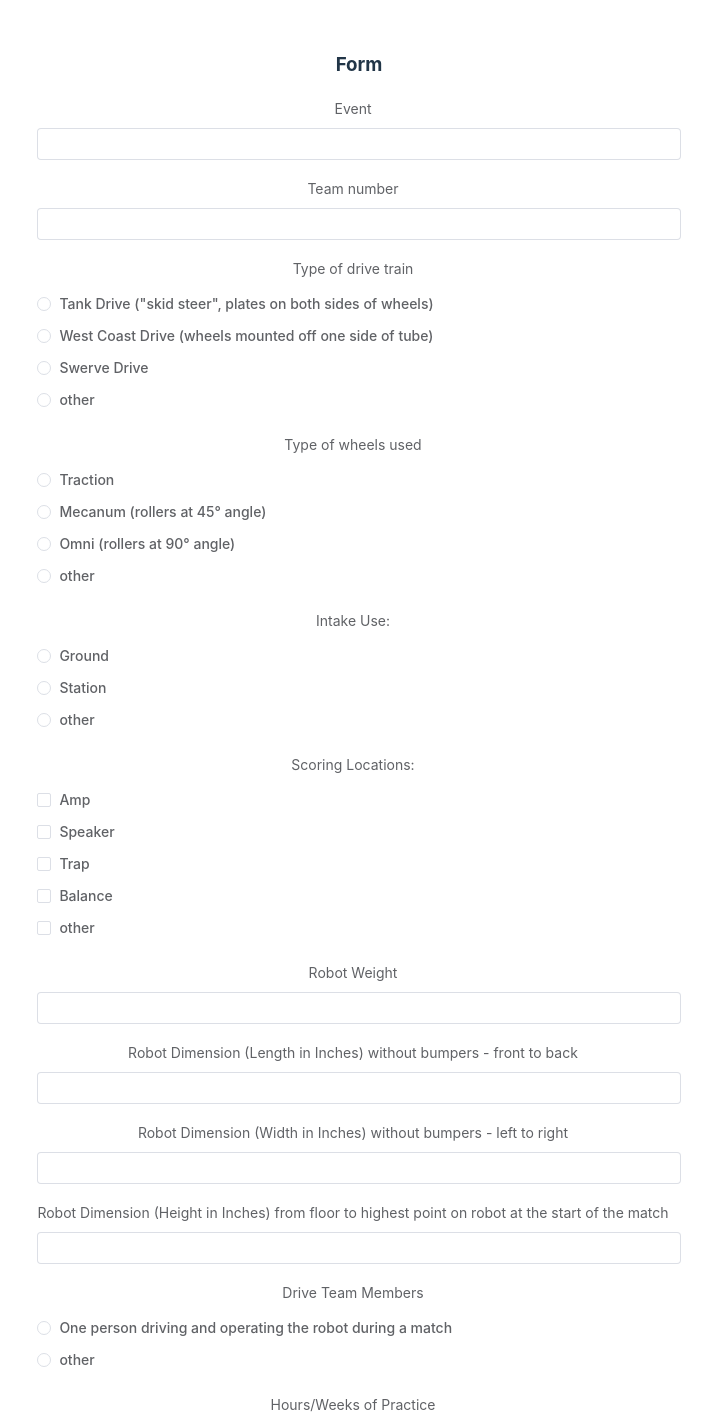
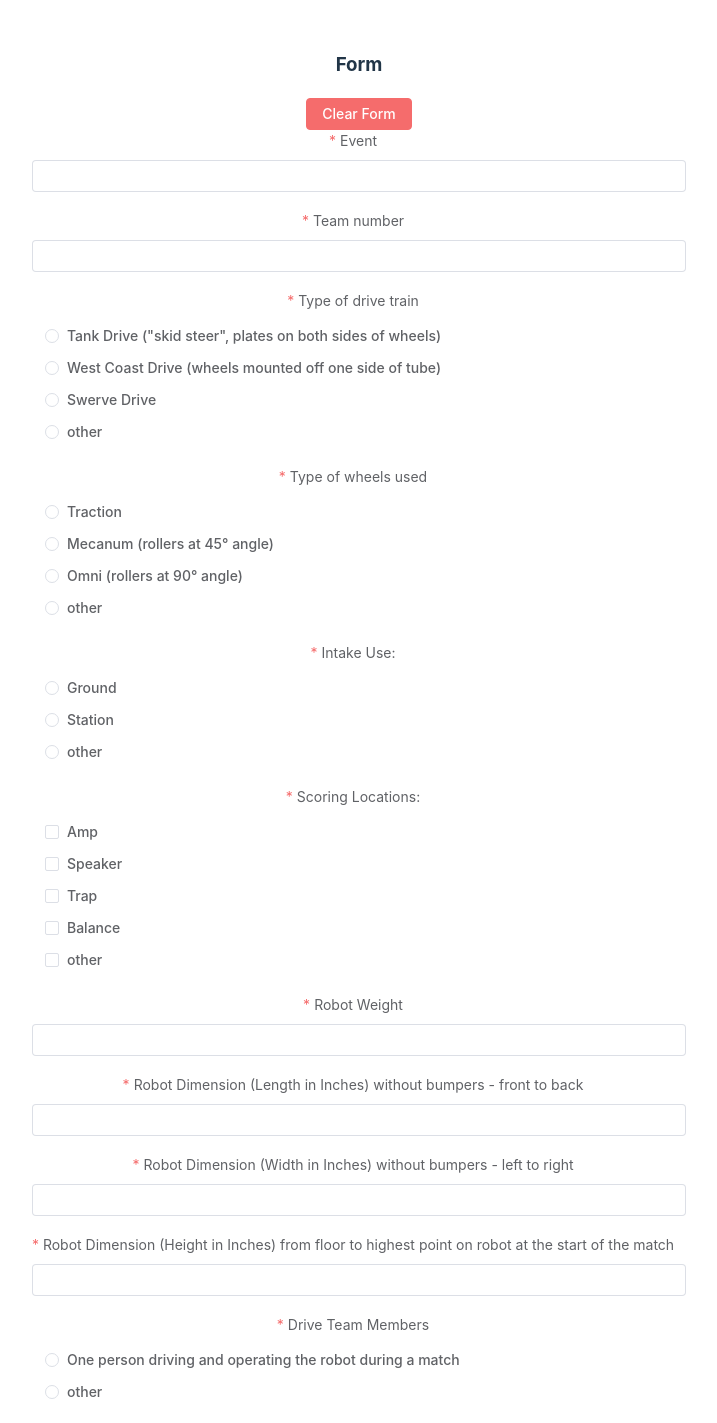
Before and after one commit to 1834423612/Pit-scouting, a Vue app: page / in a window 1280 px wide. Shown: the top 1423 px of the page, without its empty margins (281-998 px from the left). Built offline with nearby package versions, Linux system fonts and the light colour scheme; what vform3-builds would draw is missing.

Commit message:
feat: clear form and image upload icons

```diff
--- a/src/views/index.vue
+++ b/src/views/index.vue
@@ -2,14 +2,19 @@
   <el-form ref="form" label-width="120px" label-position="top">
     <h3>Form</h3>
 
-    <el-form-item v-for="x of form" :key="x.question" :label="x.question">
+    <el-button type="danger" @click="clearForm">Clear Form</el-button>
+
+    <el-form-item v-for="x of form" :key="x.question" :label="x.required ? `${x.question}` : x.question"
+      :required="x.required" :rules="[{ required: x.required, message: 'This field is required', trigger: 'blur' }]">
       <el-input v-if="x.type === 'text'" v-model="x.value" required></el-input>
       <el-input v-else-if="x.type === 'number'" v-model="x.value" pattern="^\d+(\s\d+\/\d+)?(\.\d+)?$|^\d+\/\d+$"
         title="Valid forms: _ , _._ , n/d , _ n/d" required></el-input>
 
       <el-radio-group v-else-if="x.type === 'radio'" v-model="x.value" required class="vertical-layout"
         @change="handleRadioChange(x, $event)">
-        <el-radio v-for="option in x.options" :key="option" :label="option">{{ option }}</el-radio>
+        <el-radio v-for="option in x.options" :key="option" :label="option">{{
+          option
+        }}</el-radio>
         <el-radio label="other"></el-radio>
         <el-input v-if="x.showOtherInput" v-model="x.otherValue" :rows="3" type="textarea"
           placeholder="Please input"></el-input>
@@ -31,7 +36,9 @@
     <el-form-item label="Picture - Full Robot">
       <el-upload class="upload-demo" drag action="http://localhost:3000/upload?type=full_robot"
         :on-success="handleSuccess" :on-remove="handleRemove" :file-list="fileList.fullRobot">
-        <i class="el-icon-upload"></i>
+        <el-icon :size="50" color="#b3b3b3">
+          <upload />
+        </el-icon>
         <div class="el-upload__text">
           Drag files here or <em>click to upload</em>
         </div>
@@ -41,7 +48,9 @@
     <el-form-item label="Picture - Drive Train">
       <el-upload class="upload-demo" drag action="http://localhost:3000/upload?type=drive_train"
         :on-success="handleSuccess" :on-remove="handleRemove" :file-list="fileList.driveTrain">
-        <i class="el-icon-upload"></i>
+        <el-icon :size="50" color="#b3b3b3">
+          <upload />
+        </el-icon>
         <div class="el-upload__text">
           Drag files here or <em>click to upload</em>
         </div>
@@ -51,16 +60,25 @@
   </el-form>
 </template>
 
-
 <script>
-import axios from 'axios';
+import axios from "axios";
 
 export default {
   data() {
     return {
       form: [
-        { question: "Event", type: "text", value: null },
-        { question: "Team number", type: "number", value: null },
+        {
+          question: "Event",
+          type: "text",
+          required: true,
+          value: null,
+        },
+        {
+          question: "Team number",
+          type: "number",
+          required: true,
+          value: null,
+        },
         {
           question: "Type of drive train",
           type: "radio",
@@ -70,8 +88,9 @@ export default {
             "Swerve Drive",
           ],
           value: null,
+          required: true,
           showOtherInput: false, // show the textarea when first load the page?
-          otherValue: '' // Store the value of the text input
+          otherValue: "", // Store the value of the text input
         },
         {
           question: "Type of wheels used",
@@ -82,42 +101,53 @@ export default {
             "Omni (rollers at 90° angle)",
           ],
           value: null,
+          required: true,
           showOtherInput: false, // show the textarea when first load the page?
-          otherValue: '' // Store the value of the text input
+          otherValue: "", // Store the value of the text input
         },
         {
           question: "Intake Use:",
           type: "radio",
           options: ["Ground", "Station"],
           value: null,
+          required: true,
           showOtherInput: false, // show the textarea when first load the page?
-          otherValue: '' // Store the value of the text input
+          otherValue: "", // Store the value of the text input
         },
         {
           question: "Scoring Locations:",
           type: "checkbox",
           options: ["Amp", "Speaker", "Trap", "Balance"],
           value: [], // should be an array if it's a checkbox
+          required: true,
           showOtherInput: false, // show the textarea when first load the page?
-          otherValue: '' // Store the value of the text input
+          otherValue: "", // Store the value of the text input
         },
-        { question: "Robot Weight", type: "number", value: null },
+        {
+          question: "Robot Weight",
+          type: "number",
+          required: true,
+          value: null,
+        },
         {
           question:
             "Robot Dimension (Length in Inches) without bumpers - front to back",
           type: "number",
+          required: true,
           value: null,
         },
         {
           question:
             "Robot Dimension (Width in Inches) without bumpers - left to right",
           type: "number",
+          required: true,
           value: null,
         },
         {
           question:
             "Robot Dimension (Height in Inches) from floor to highest point on robot at the start of the match",
           type: "number",
+          required: true,
           value: null,
         },
         {
@@ -127,26 +157,37 @@ export default {
             "One person driving and operating the robot during a match",
           ],
           value: null,
+          required: true,
           showOtherInput: false, // show the textarea when first load the page?
         },
-        { question: "Hours/Weeks of Practice", type: "text", value: null },
-        { question: "Additional Comments", type: "textarea", value: null },
+        {
+          question: "Hours/Weeks of Practice",
+          type: "text",
+          required: true,
+          value: null,
+        },
+        {
+          question: "Additional Comments",
+          type: "textarea",
+          required: false,
+          value: null,
+        },
       ],
       // fileList : this.form.filter(item => item.type === 'file').map(item => item.value)
       fileList: {
         fullRobot: [],
-        driveTrain: []
+        driveTrain: [],
       },
       // Requcored for uploading files ID
       fileIds: {
         fullRobot: [],
-        driveTrain: []
+        driveTrain: [],
       },
-      textarea: '',
+      textarea: "",
       computed: {
         fileList() {
           return this.form.filter((item) => item.type === "file");
-        }
+        },
       },
     };
   },
@@ -158,41 +199,47 @@ export default {
   watch: {
     form: {
       handler(newForm) {
-        newForm.forEach(question => {
-          if (question.type === 'checkbox') {
-            localStorage.setItem(question.question, JSON.stringify(question.value));
+        newForm.forEach((question) => {
+          if (question.type === "checkbox") {
+            localStorage.setItem(
+              question.question,
+              JSON.stringify(question.value)
+            );
           } else {
             localStorage.setItem(question.question, question.value);
           }
 
-          localStorage.setItem(question.question + '-otherValue', question.otherValue);
+          localStorage.setItem(
+            question.question + "-otherValue",
+            question.otherValue
+          );
         });
       },
-      deep: true
-    }
+      deep: true,
+    },
   },
 
   methods: {
     handleRadioChange(question, value) {
-      question.showOtherInput = (value === 'other');
+      question.showOtherInput = value === "other";
     },
     handleCheckboxChange(question, values) {
-      question.showOtherInput = values.includes('other');
+      question.showOtherInput = values.includes("other");
     },
     mounted() {
       // Check if the form has been saved before
-      this.form.forEach(question => {
-        if (question.type === 'radio' && question.value === 'other') {
+      this.form.forEach((question) => {
+        if (question.type === "radio" && question.value === "other") {
           question.showOtherInput = true;
         }
-        if (question.type === 'checkbox' && question.value.includes('other')) {
+        if (question.type === "checkbox" && question.value.includes("other")) {
           question.showOtherInput = true;
         }
       });
     },
 
     restoreFormData() {
-      this.form.forEach(question => {
+      this.form.forEach((question) => {
         try {
           // 对于普通值
           const savedValue = localStorage.getItem(question.question);
@@ -201,27 +248,61 @@ export default {
           }
 
           // 对于 'otherValue'
-          const otherValue = localStorage.getItem(question.question + '-otherValue');
+          const otherValue = localStorage.getItem(
+            question.question + "-otherValue"
+          );
           if (otherValue && otherValue !== "null") {
             question.otherValue = otherValue;
           }
 
           // 对于 checkbox 类型，确保值是数组
-          if (question.type === 'checkbox' && savedValue) {
+          if (question.type === "checkbox" && savedValue) {
             question.value = JSON.parse(savedValue);
           }
 
           // 更新 showOtherInput 状态
-          if ((question.type === 'radio' && question.value === 'other') ||
-            (question.type === 'checkbox' && question.value.includes('other'))) {
+          if (
+            (question.type === "radio" && question.value === "other") ||
+            (question.type === "checkbox" && question.value.includes("other"))
+          ) {
             question.showOtherInput = true;
           }
         } catch (error) {
-          console.error('Error restoring form data:', error);
+          console.error("Error restoring form data:", error);
         }
       });
     },
 
+    clearForm() {
+      this.$confirm('Are you sure you want to clear the form?', 'Warning', {
+        confirmButtonText: 'Yes',
+        cancelButtonText: 'No',
+        type: 'warning'
+      }).then(() => {
+        this.resetFormData();
+        this.$message({
+          type: 'success',
+          message: 'Form has been cleared!'
+        });
+      }).catch(() => {
+        this.$message({
+          type: 'info',
+          message: 'Clear canceled'
+        });
+      });
+    },
+
+    resetFormData() {
+      this.form.forEach(question => {
+        if (question.type === 'checkbox') {
+          question.value = [];
+        } else {
+          question.value = null;
+        }
+        question.showOtherInput = false;
+        question.otherValue = '';
+      });
+    },
 
     submitForm() {
       this.$refs.form.validate(async (valid) => {
@@ -229,40 +310,40 @@ export default {
           try {
             // Initialize FormData for sending form data and files
             let formData = new FormData();
-            formData.append('event', this.form.event);
-            formData.append('teamNumber', this.form.teamNumber);
+            formData.append("event", this.form.event);
+            formData.append("teamNumber", this.form.teamNumber);
             // Another stuff.....
-            formData.append('additionalComments', this.form.additionalComments);
+            formData.append("additionalComments", this.form.additionalComments);
 
             // Upload images
-            this.fileList.fullRobot.forEach(file => {
-              formData.append('fullRobotImages', file.raw);
+            this.fileList.fullRobot.forEach((file) => {
+              formData.append("fullRobotImages", file.raw);
             });
-            this.fileList.driveTrain.forEach(file => {
-              formData.append('driveTrainImages', file.raw);
+            this.fileList.driveTrain.forEach((file) => {
+              formData.append("driveTrainImages", file.raw);
             });
 
             // Post form data & files to Back-End server
-            await axios.post('http://localhost:3000/submit-form', formData, {
+            await axios.post("http://localhost:3000/submit-form", formData, {
               headers: {
-                'Content-Type': 'multipart/form-data'
-              }
+                "Content-Type": "multipart/form-data",
+              },
             });
             // After form is submitted, message will displayed
-            this.$message.success('Form submitted successfully');
+            this.$message.success("Form submitted successfully");
           } catch (error) {
-            console.error('Error submitting form:', error);
-            this.$message.error('Error submitting form');
+            console.error("Error submitting form:", error);
+            this.$message.error("Error submitting form");
           }
         }
       });
     },
     handleSuccess(response, file, fileList) {
-      console.log('Upload successful:', response);
+      console.log("Upload successful:", response);
       // Check if the response contains the fileId
       if (response && response.fileId) {
         // Find the matching file object in the fileList and update it directly
-        const index = fileList.findIndex(f => f.uid === file.uid);
+        const index = fileList.findIndex((f) => f.uid === file.uid);
         if (index !== -1) {
           // Update the file object to include the fileId
           fileList[index] = { ...fileList[index], fileId: response.fileId };
@@ -275,33 +356,38 @@ export default {
           this.fileIds.driveTrain.push(response.fileId);
         }
       } else {
-        console.error('No fileId returned from the server');
+        console.error("No fileId returned from the server");
       }
     },
     handleRemove(file, fileList) {
-      console.log('File removed:', file);
+      console.log("File removed:", file);
 
       const fileId = file.fileId;
       if (!fileId) {
-        console.error('File ID is missing, cannot delete the file.');
+        console.error("File ID is missing, cannot delete the file.");
         return;
       }
 
-      axios.get(`http://localhost:3000/delete?file_ID=${fileId}`)
-        .then(response => {
-          console.log('File deletion response:', response.data);
+      axios
+        .get(`http://localhost:3000/delete?file_ID=${fileId}`)
+        .then((response) => {
+          console.log("File deletion response:", response.data);
           // Update fileIds array, remove the deleted fileId
           if (fileList === this.fileList.fullRobot) {
-            this.fileIds.fullRobot = this.fileIds.fullRobot.filter(id => id !== fileId);
+            this.fileIds.fullRobot = this.fileIds.fullRobot.filter(
+              (id) => id !== fileId
+            );
           } else if (fileList === this.fileList.driveTrain) {
-            this.fileIds.driveTrain = this.fileIds.driveTrain.filter(id => id !== fileId);
+            this.fileIds.driveTrain = this.fileIds.driveTrain.filter(
+              (id) => id !== fileId
+            );
           }
         })
-        .catch(error => {
-          console.error('Error deleting the file:', error);
+        .catch((error) => {
+          console.error("Error deleting the file:", error);
         });
-    }
-  }
+    },
+  },
 };
 </script>
 
@@ -312,5 +398,7 @@ export default {
   flex-wrap: wrap;
   font-size: 0;
   flex-direction: column;
+
+  margin-left: 2%;
 }
 </style>
```
Also changed, not shown: src/main.js (+7 -0 lines).
